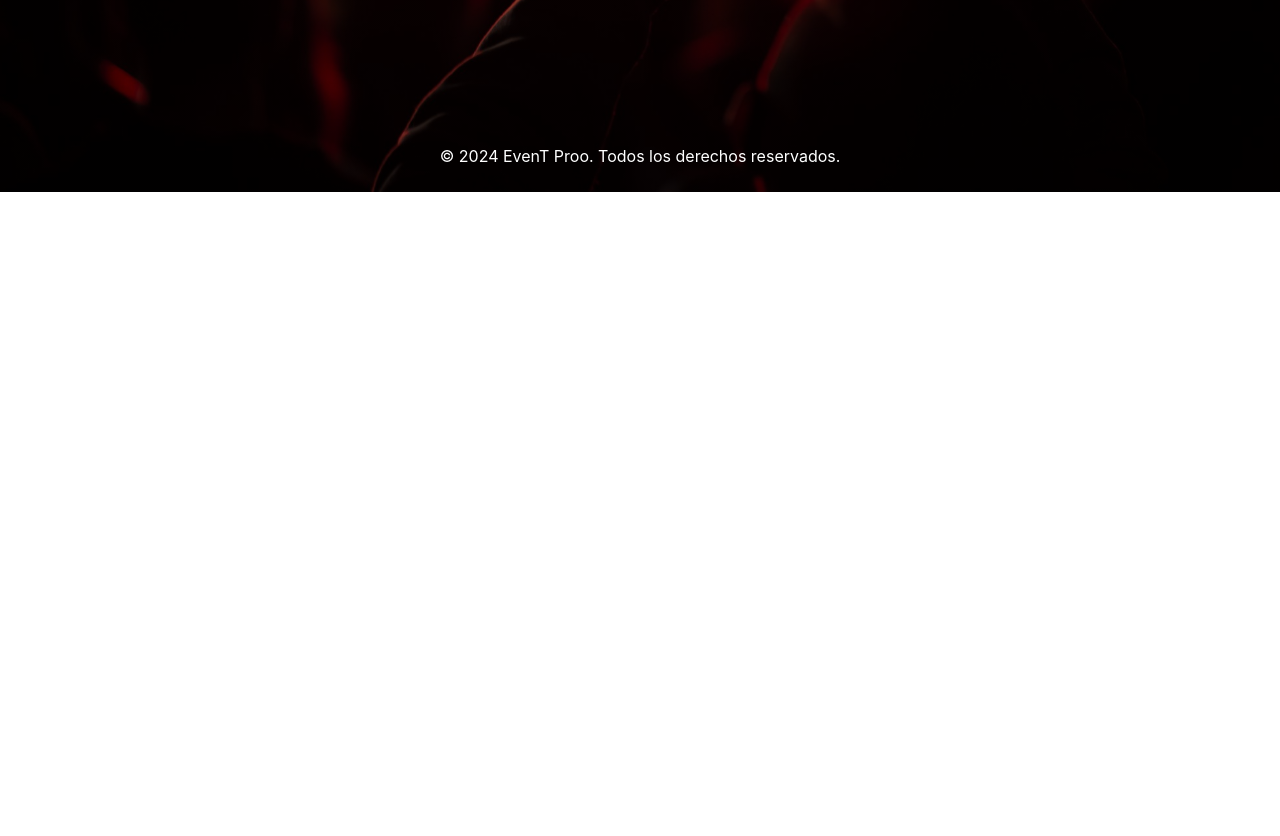
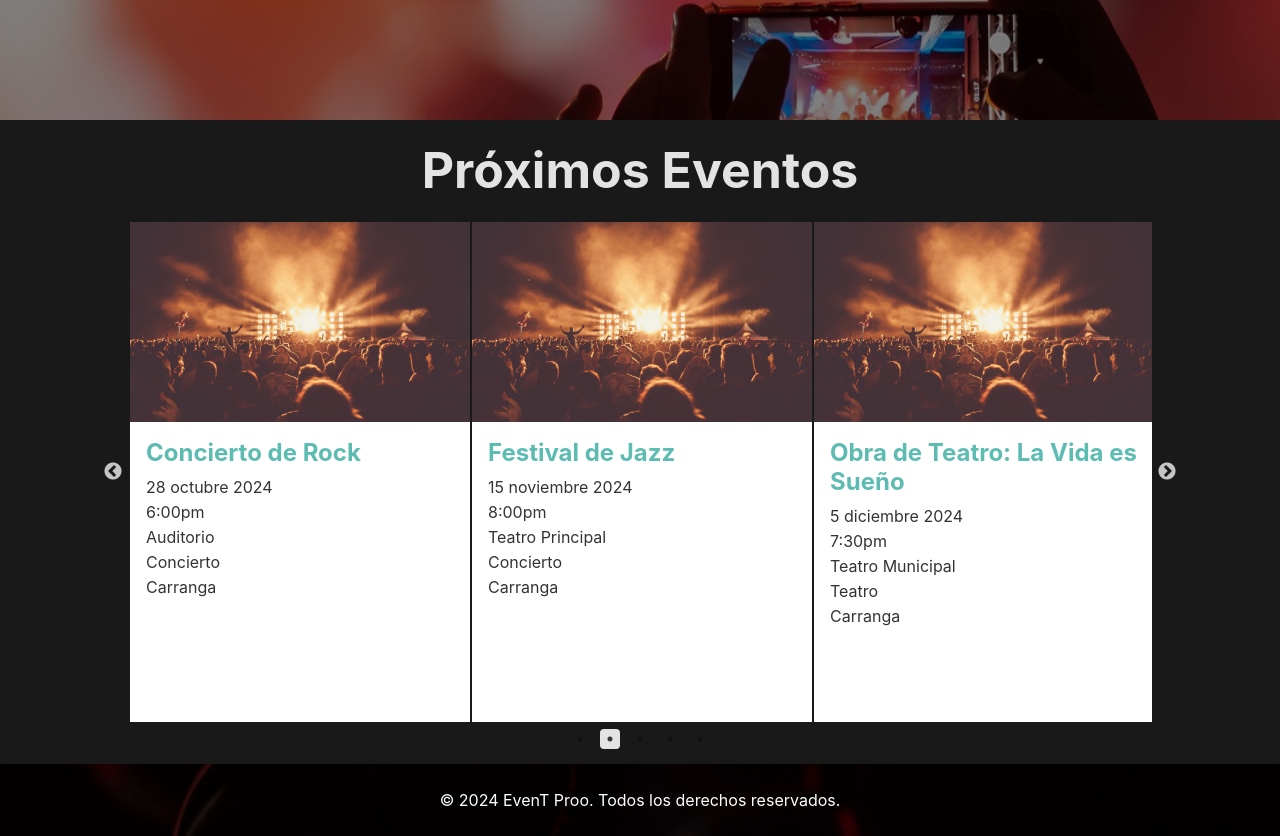
Before and after one commit to nicolasCa-sen/EventPro_F, a React (Create React App) app in the folder front/: page / in a window 1280 px wide. Shown: the part 680-1516 px from the top of the page. Before the commit the page ends 872 px from the top, so only its background shows below. Built offline with nearby package versions, Linux system fonts and the light colour scheme.

Commit message:
Próximos Eventos

```diff
--- /dev/null
+++ b/front/src/pages/Home/Carrusel.css
@@ -0,0 +1,66 @@
+.carrusel-container {
+  margin-left: 10%;
+  margin-right: 10%;
+  padding: 20px 0;
+
+}
+
+.carta-wrapper {
+  margin: 20px; /* Ajusta según el espacio que necesites */
+}
+
+.cardEvento {
+
+  background-color: white;
+
+  border: 2px solid #191919;
+  height: 500px;
+  transition: transform 0.3s;
+
+}
+
+.cardEvento:hover {
+  transform: scale(1.02); /* Aumenta ligeramente el tamaño al pasar el mouse */
+}
+
+.carta-imagen {
+  height: 200px; /* Ajusta según sea necesario */
+  background-size: cover;
+  background-position: center;
+}
+
+.carta-contenido {
+  padding: 16px;
+  text-align: left;
+}
+
+.carta-contenido h2 {
+  font-size: 1.5em;
+  color: #5cbcb2;
+  margin: 0 0 10px;
+}
+
+.carta-contenido p {
+  margin: 5px 0;
+  color: #333;
+}
+
+
+/* Estilo para todos los puntos */
+.slick-dots li button {
+
+  border-radius: 20%;
+
+
+}
+
+/* Estilo para el punto activo */
+.slick-dots li.slick-active button {
+  background-color: #e3e3e3; /* Color del punto activo */
+  opacity: 1; /* Opacidad del punto activo */
+}
+
+/* Estilo para el hover de los puntos */
+.slick-dots li button:hover {
+  background-color: #799b29; /* Color del punto al pasar el mouse */
+}
--- /dev/null
+++ b/front/src/pages/Home/Carrusel.js
@@ -0,0 +1,153 @@
+import React from 'react';
+import Slider from 'react-slick';
+import './Carrusel.css'; // Asegúrate de que la ruta y el nombre sean correctos
+import "slick-carousel/slick/slick.css";
+import "slick-carousel/slick/slick-theme.css";
+
+const eventos = [
+    {
+        id: 1,
+        nombre: 'Concierto de Rock',
+        fecha: '28 octubre 2024',
+        hora: '6:00pm',
+        lugar: 'Auditorio',
+        tipo: 'Concierto',
+        ciudad: 'Carranga',
+        imagen: require('../Images/fondo.jpg'), // Cambia esta URL a la imagen correcta
+    },{
+        id: 1,
+        nombre: 'Concierto de Rock',
+        fecha: '28 octubre 2024',
+        hora: '6:00pm',
+        lugar: 'Auditorio',
+        tipo: 'Concierto',
+        ciudad: 'Carranga',
+        imagen: require('../Images/fondo.jpg'), // Cambia esta URL a la imagen correcta
+    },
+    {
+        id: 2,
+        nombre: 'Festival de Jazz',
+        fecha: '15 noviembre 2024',
+        hora: '8:00pm',
+        lugar: 'Teatro Principal',
+        tipo: 'Concierto',
+        ciudad: 'Carranga',
+        imagen: require('../Images/fondo.jpg'), // Cambia esta URL a la imagen correcta
+    },
+    {
+        id: 3,
+        nombre: 'Obra de Teatro: La Vida es Sueño',
+        fecha: '5 diciembre 2024',
+        hora: '7:30pm',
+        lugar: 'Teatro Municipal',
+        tipo: 'Teatro',
+        ciudad: 'Carranga',
+        imagen: require('../Images/fondo.jpg'), // Cambia esta URL a la imagen correcta
+    },
+    {
+        id: 4,
+        nombre: 'Obra de Teatro: La Vida es Sueño2222',
+        fecha: '5 diciembre 2024',
+        hora: '7:30pm',
+        lugar: 'Teatro Municipal',
+        tipo: 'Teatro',
+        ciudad: 'Carranga',
+        imagen: require('../Images/fondo.jpg'), // Cambia esta URL a la imagen correcta
+    },
+];
+const settings = {
+    dots: true,
+    infinite: true,
+    speed: 500,
+    slidesToShow: 3, // Muestra 3 tarjetas por defecto
+    slidesToScroll: 1,
+    autoplay: true,
+    autoplaySpeed: 3000,
+    responsive: [
+        {
+            breakpoint: 1024,
+            settings: {
+                slidesToShow: 2,
+                slidesToScroll: 1,
+            },
+        },
+        {
+            breakpoint: 768,
+            settings: {
+                slidesToShow: 1,
+                slidesToScroll: 1,
+            },
+        },
+    ],
+};
+
+const Carrusel = () => {
+    const settings = {
+        dots: true,
+        infinite: true,
+        speed: 500,
+        slidesToShow: 3,
+        slidesToScroll: 1,
+        autoplay: true,
+        autoplaySpeed: 3000,
+        responsive: [
+            {
+                breakpoint: 1024,
+                settings: {
+                    slidesToShow: 2,
+                    slidesToScroll: 1,
+                },
+            },
+            {
+                breakpoint: 768,
+                settings: {
+                    slidesToShow: 1,
+                    slidesToScroll: 1,
+                },
+            },
+        ],
+    };
+
+    return (
+        <div className="carrusel-container">
+            <Slider {...settings}>
+                {eventos.map((evento) => (
+                    <div key={evento.id} className="cardEvento">
+                        <div
+                            className="carta-imagen"
+                            style={{ backgroundImage: `url(${evento.imagen})` }}
+                        />
+                        <div className="carta-contenido">
+                            <h2>{evento.nombre}</h2>
+                            <p>{evento.fecha}</p>
+                            <p>{evento.hora}</p>
+                            <p>{evento.lugar}</p>
+                            <p>{evento.tipo}</p>
+                            <p>{evento.ciudad}</p>
+                        </div>
+                    </div>
+                ))}
+            </Slider>
+        </div>
+    );
+};
+{eventos.map((evento) => (
+    <div key={evento.id} className="carta-wrapper">
+        <div className="cardEvento">
+            <div
+                className="carta-imagen"
+                style={{ backgroundImage: `url(${evento.imagen})` }}
+            />
+            <div className="carta-contenido">
+                <h2>{evento.nombre}</h2>
+                <p>{evento.fecha}</p>
+                <p>{evento.hora}</p>
+                <p>{evento.lugar}</p>
+                <p>{evento.tipo}</p>
+                <p>{evento.ciudad}</p>
+            </div>
+        </div>
+    </div>
+))}
+
+export default Carrusel;
--- a/front/src/pages/Home/Home.css
+++ b/front/src/pages/Home/Home.css
@@ -14,17 +14,22 @@
         animation: App-logo-spin infinite 20s linear;
     }
 }
+
 .Home {
     background-image: url('../Images/fondo1.jpg');
     background-image: linear-gradient(rgba(0, 0, 0, 0.5), rgba(0, 0, 0, 0.5)), url('../Images/fondo1.jpg');
-    background-size: cover; /* Para que la imagen cubra todo el contenedor */
-    background-position: center; /* Centrar la imagen */
-    background-repeat: no-repeat; /* Evitar que la imagen se repita */
-    min-height: 100vh; /* Asegurarse de que cubra toda la ventana */
+    background-size: cover;
+    /* Para que la imagen cubra todo el contenedor */
+    background-position: center;
+    /* Centrar la imagen */
+    background-repeat: no-repeat;
+    /* Evitar que la imagen se repita */
+    min-height: 100vh;
+    /* Asegurarse de que cubra toda la ventana */
     display: block;
     flex-direction: column;
     justify-content: space-between;
-    align-items: center;
+
 }
 
 .dynamic-header {
@@ -50,15 +55,16 @@
     display: flex;
     align-items: center;
     justify-content: space-between;
+    position: relative;
     position: fixed;
     top: 0;
     left: 0;
     right: 0;
-    background-color: transparent;
+    background-color: #e0e0e038;
     color: white;
     padding: 10px 20px;
     z-index: 1000;
-    box-shadow: 0 2px 4px rgba(0, 0, 0, 0.2);
+    box-shadow: 0 2px 40px rgba(0, 0, 0, 0.2);
     flex-wrap: wrap;
 }
 
@@ -115,19 +121,22 @@
 /* Media Query para pantallas pequeñas */
 @media (max-width: 768px) {
     .header-buttons {
-        display: none; /* Ocultar los botones en pantallas pequeñas */
+        display: none;
+        /* Ocultar los botones en pantallas pequeñas */
         flex-direction: column;
         align-items: flex-start;
         width: 100%;
         margin-top: 10px;
-        background-color: rgba(0, 0, 0, 0.8); /* Fondo oscuro para el menú */
+        background-color: rgba(0, 0, 0, 0.8);
+        /* Fondo oscuro para el menú */
         position: absolute;
         top: 60px;
         right: 0;
     }
 
     .header-buttons.open {
-        display: flex; /* Mostrar los botones cuando el menú esté abierto */
+        display: flex;
+        /* Mostrar los botones cuando el menú esté abierto */
     }
 
     .header-button {
@@ -158,15 +167,19 @@
 }
 
 .cd-image {
-    width: 80%; /* Ajusta según tus necesidades */
-    height: 80%; /* Ajusta según tus necesidades */
-    animation: rotate 4s linear infinite; /* Duración y estilo de la animación */
+    width: 80%;
+    /* Ajusta según tus necesidades */
+    height: 80%;
+    /* Ajusta según tus necesidades */
+    animation: rotate 4s linear infinite;
+    /* Duración y estilo de la animación */
 }
 
 @keyframes rotate {
     from {
         transform: rotate(0deg);
     }
+
     to {
         transform: rotate(360deg);
     }
@@ -187,7 +200,7 @@
     --s: 37px;
     /* control the size */
 
-    --c: #0000,  0.5deg 119.5deg, #0000 120deg;
+    --c: #0000, 0.5deg 119.5deg, #0000 120deg;
     --g1: conic-gradient(from 60deg at 56.25% calc(425% / 6), var(--c));
     --g2: conic-gradient(from 180deg at 43.75% calc(425% / 6), var(--c));
     --g3: conic-gradient(from -60deg at 50% calc(175% / 12), var(--c));
@@ -239,10 +252,16 @@
 }
 
 .Home-body {
+    background-color: #19191a;
 
 
 }
 
+.titles {
+    text-align: center;
+    font-size: 50px;
+    color: #e3e3e3;
+}
 
 .header-content {
     display: flex;
@@ -274,7 +293,7 @@ h1 {
     background-color: #0056b3;
 }
 
-/* From Uiverse.io by cssbuttons-io */
+
 button {
     position: relative;
     display: inline-block;
@@ -366,7 +385,7 @@ button:hover .button-text {
 }
 
 .text {
-    font-family: Jost, sans-serif;
+    font-family: 'Trebuchet MS', 'Lucida Sans Unicode', 'Lucida Grande', 'Lucida Sans', Arial, sans-serif;
     font-weight: bold;
     font-size: 7rem;
     background-image: url("../Images/letra.jpg");
@@ -374,11 +393,12 @@ button:hover .button-text {
     background-size: 40%;
     background-position: 25% 15%;
     background-clip: text;
-    -webkit-text-fill-color: transparent;
-    -webkit-text-stroke: 2px black;
+    -webkit-text-fill-color: white;
+
     text-align: left;
     text-shadow: 10px 4px 8px rgba(0, 0, 0, 0.473);
 }
+
 .text1 {
     font-family: 'Segoe UI', Tahoma, Geneva, Verdana, sans-serif;
     font-weight: bold;
@@ -388,13 +408,13 @@ button:hover .button-text {
     background-clip: text;
     -webkit-text-fill-color: rgb(247, 242, 242);
     /*-webkit-text-stroke: 2px black;*/
-    text-align:left;
+    text-align: left;
 
 }
 
 .container {
     display: flex;
-margin: 10%;
+    margin: 10%;
     justify-content: space-between;
     padding: 20px;
 
@@ -405,12 +425,11 @@ margin: 10%;
 /* Estilos de los contenedores */
 .box {
     flex: 1;
+
     /* Los contenedores ocupan la misma proporción */
     background-color: transparent;
     border: 2px solid transparent;
-
-    text-align: center;
-
+    text-align: left;
     transition: background-color 0.3s;
 }
 
@@ -431,7 +450,7 @@ margin: 10%;
     }
 }
 
-  .Home-footer{
+.Home-footer {
 
 
     align-items: center;
@@ -439,11 +458,11 @@ margin: 10%;
     background-color: transparent;
     /* Color de fondo */
     color: white;
-   text-align: center;
+    text-align: center;
     padding: 10px 20px;
     /* Espaciado interno */
     z-index: 1000;
     /* Asegurarse de que esté encima de otros elementos */
     box-shadow: 0 2px 4px rgba(0, 0, 0, 0.2);
 
-  }
+}
--- a/front/src/pages/Home/Home.js
+++ b/front/src/pages/Home/Home.js
@@ -1,8 +1,10 @@
 import './Home.css';
+import './Carrusel.css'; // Asegúrate de importar los estilos del carrusel
 import React, { useState } from 'react';
 import { useNavigate } from 'react-router-dom';
 import logo from '../Images/logo.png'; // Ruta al logo
 import userImage from '../Images/logo.png'; // Ruta a la imagen del usuario
+import Carrusel from './Carrusel'; // Importamos el componente Carrusel
 
 function Home() {
     const [menuOpen, setMenuOpen] = useState(false); // Estado para manejar el menú
@@ -45,13 +47,14 @@ function Home() {
                         <div className="text">EvenT</div>
                         <div className="text">Proo</div>
                         <div className="text1">
-                            En EvenT Proo, hacemos que cada momento cuente. Desde conciertos electrizantes hasta eventos deportivos emocionantes, nuestra plataforma te conecta con las mejores experiencias de entretenimiento.
+                            En EvenT Proo, hacemos que cada momento cuente.<br />
+                            Desde conciertos electrizantes hasta eventos deportivos emocionantes, nuestra plataforma te conecta con las mejores experiencias de entretenimiento.
                         </div>
                     </div>
                     <div className="box box2">
                         <center>
                             <div className="cd-container">
-
+                                {/* Puedes agregar un contenido adicional aquí si es necesario */}
                             </div>
                         </center>
                     </div>
@@ -59,7 +62,13 @@ function Home() {
             </header>
 
             {/* Cuerpo principal de Home */}
-            <div className="Home-body"></div>
+            <div className="Home-body">
+            <br/>
+                <h1 className="titles">Próximos Eventos</h1>
+                {/* CARRUSEL */}
+                <Carrusel />
+                <br/>
+            </div>
 
             {/* Sección de pie de página */}
             <footer className="Home-footer">
```
